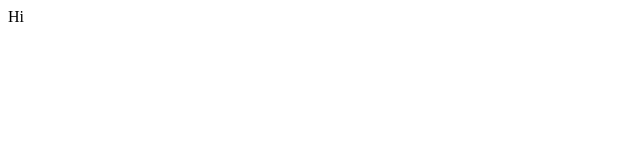
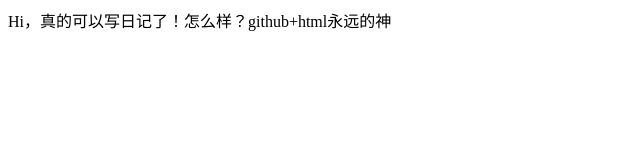
Before and after one commit to Acidmoon/Acidmoon.githhub.io, a plain HTML site: page index.html in a window 1280 px wide. Shown: the whole page, without its empty margins (0-640 px from the left). Drawn offline with Linux system fonts and the light colour scheme.

Commit message:
Update index.html

```diff
--- a/index.html
+++ b/index.html
@@ -3,6 +3,6 @@
     <title>Acidmoon</title>
   </head>
   <body>
-    Hi
+    Hi，真的可以写日记了！怎么样？github+html永远的神
   </body>
 </html>
```
